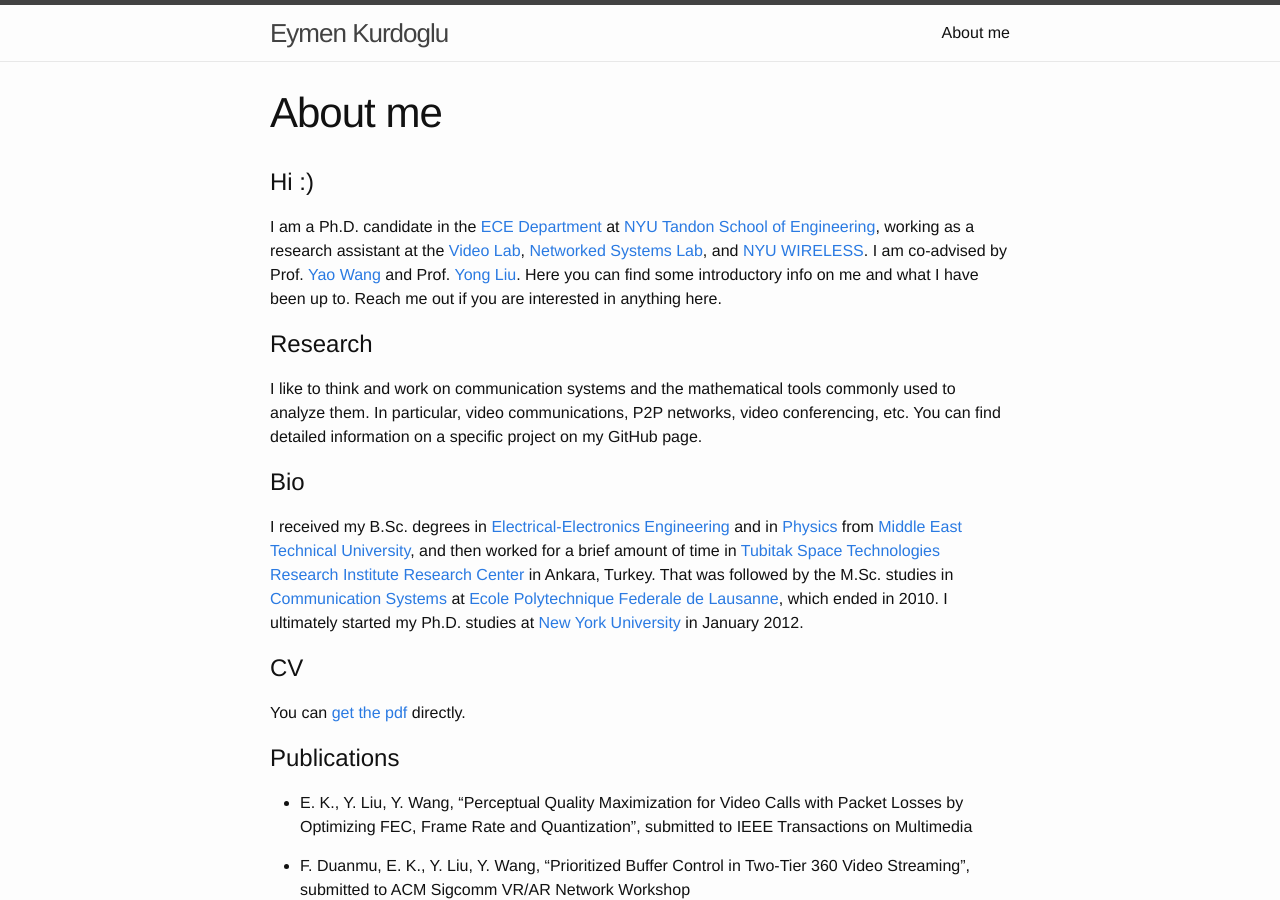
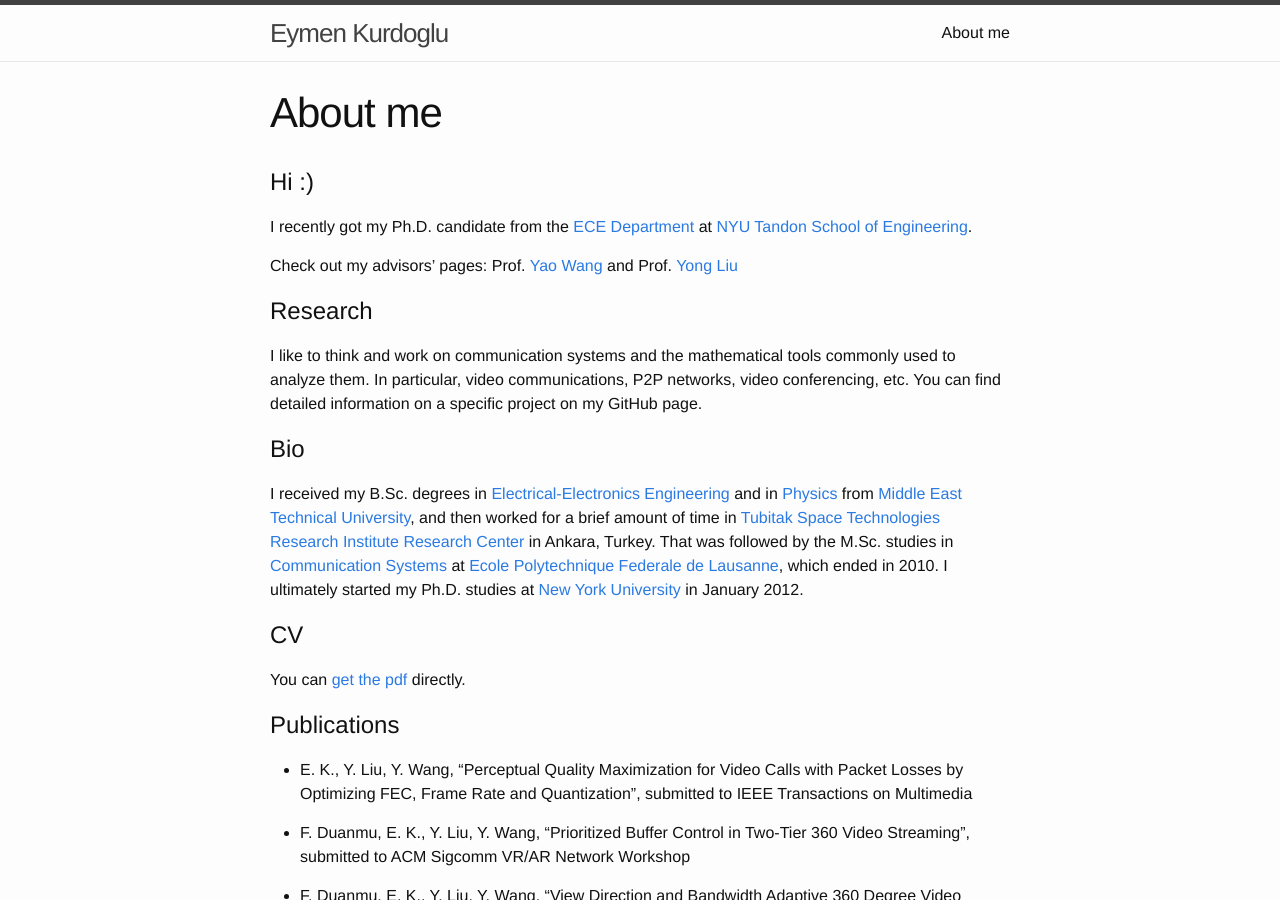
Before and after one commit to eymenkurdoglu/eymenkurdoglu.github.io, a Jekyll site: the page built from about.md, in a window 1280 px wide and 900 px high. Built offline with Jekyll 4.4.1, drawn with Linux system fonts in a browser that asks for light colours.

Commit message:
phd update

```diff
--- a/about.md
+++ b/about.md
@@ -6,7 +6,9 @@ permalink: /about/
 
 # Hi :)
 
-I am a Ph.D. candidate in the [ECE Department](http://engineering.nyu.edu/academics/departments/electrical) at [NYU Tandon School of Engineering](http://engineering.nyu.edu/), working as a research assistant at the [Video Lab](http://vision.poly.edu/), [Networked Systems Lab](http://wan.poly.edu/), and [NYU WIRELESS](http://wireless.engineering.nyu.edu). I am co-advised by Prof. [Yao Wang](http://eeweb.poly.edu/~yao/) and Prof. [Yong Liu](http://eeweb.poly.edu/~yongliu/). Here you can find some introductory info on me and what I have been up to. Reach me out if you are interested in anything here.
+I recently got my Ph.D. candidate from the [ECE Department](http://engineering.nyu.edu/academics/departments/electrical) at [NYU Tandon School of Engineering](http://engineering.nyu.edu/).
+
+Check out my advisors' pages: Prof. [Yao Wang](http://eeweb.poly.edu/~yao/) and Prof. [Yong Liu](http://eeweb.poly.edu/~yongliu/)
 
 # Research
 
```
Also changed, not shown: 1 other file.
